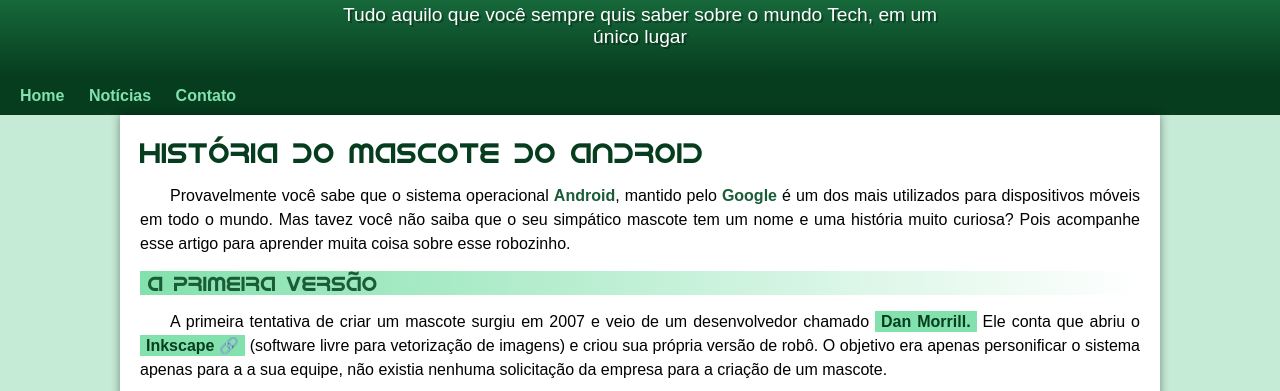
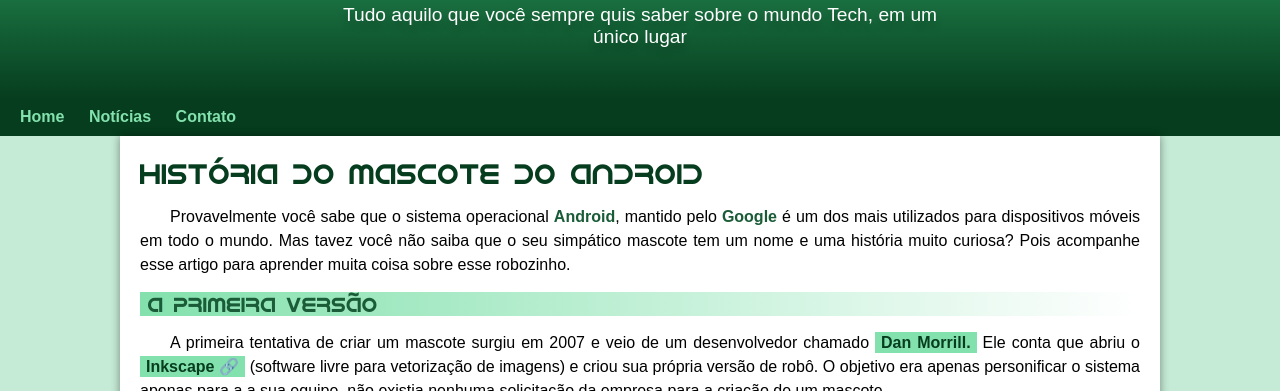
Before and after one commit to MayconBragarj/Projeto-android, a plain HTML site: page index.html in a window 1280 px wide. Shown: the part 113-504 px from the top of the page. Drawn offline with Linux system fonts and the light colour scheme.

Commit message:
text-shadown
Modfc

```diff
--- a/estilo/style.css
+++ b/estilo/style.css
@@ -59,8 +59,8 @@ header > p {
     padding-right: 10px;
     padding-left: 10px;
     margin: auto;
-    padding-bottom: 0px;
-    text-shadow: 2px 2px 0px rgba(0,0,0,.315);
+    padding-bottom: 50px;
+    text-shadow: 0px 7px 7px rgba(0,0,0,.192);
 
 
 }
```
